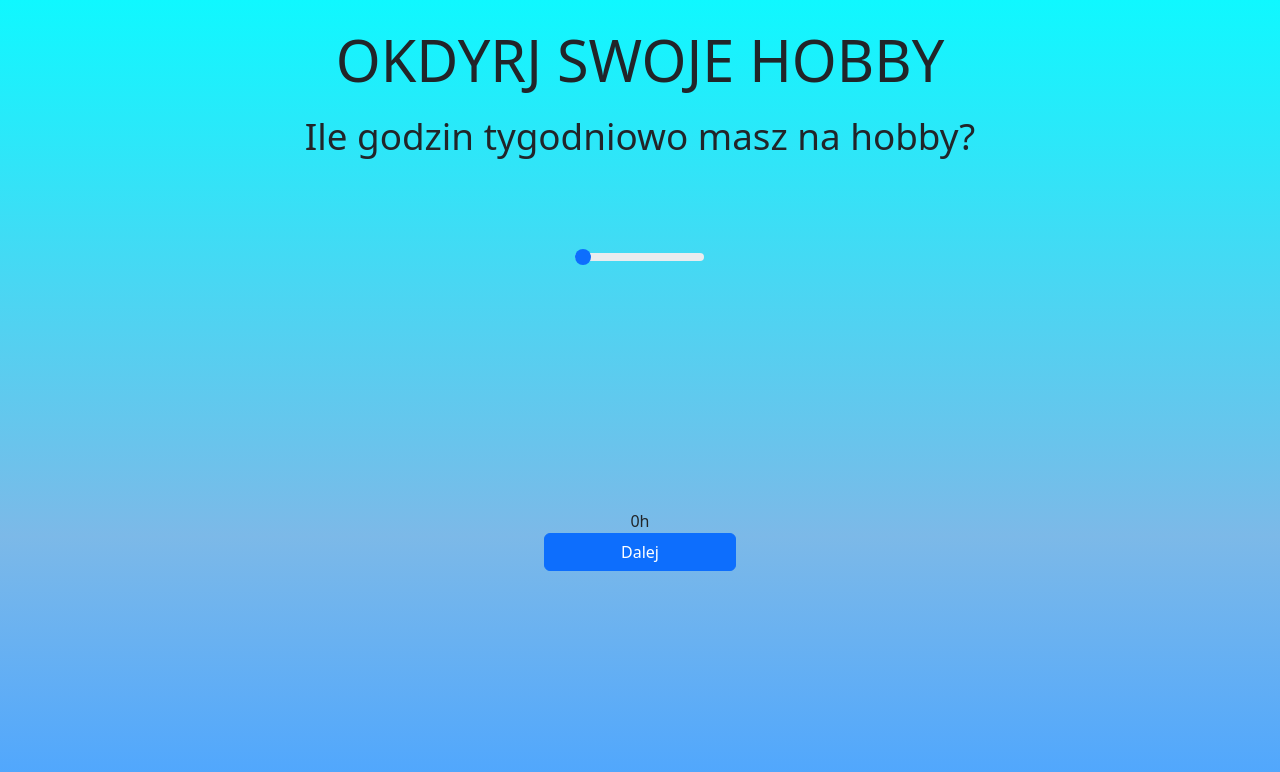
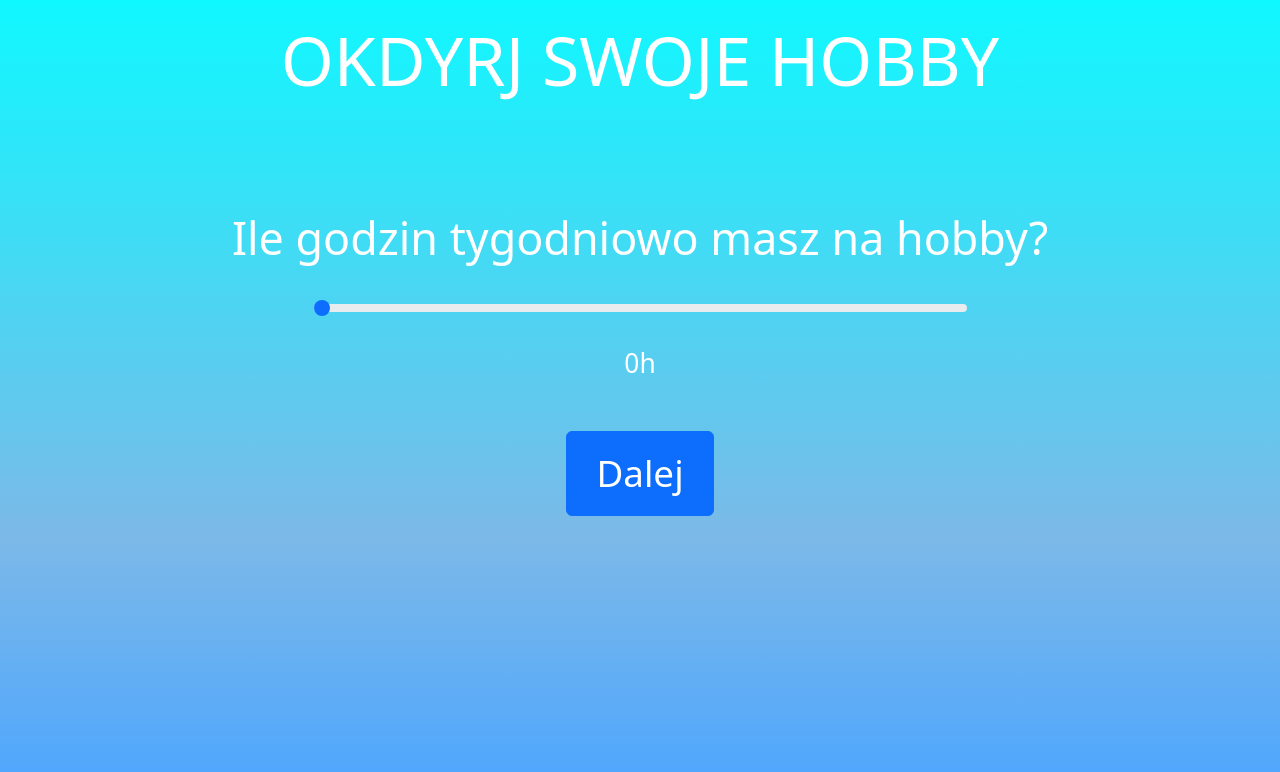
Before and after one commit to adamk05/odkryj_nowe_hobby, an Angular app in the folder frontend/: page / in a window 1280 px wide. Shown: the top 772 px of the page. Built offline with nearby package versions, Linux system fonts and the light colour scheme; no server answers.

Commit message:
style in progress

```diff
--- a/frontend/src/app/app.component.scss
+++ b/frontend/src/app/app.component.scss
@@ -10,7 +10,7 @@
 }
 
 .title {
-    font-size: calc(1em + 2vh + 2vw);
+    font-size: calc(1em + 2.5vh + 2.5vw);
 }
 
 .main {
--- a/frontend/src/app/app.component.ts
+++ b/frontend/src/app/app.component.ts
@@ -12,17 +12,9 @@ import { HobbyFormComponent } from './hobby-form/hobby-form.component';
   templateUrl: './app.component.html',
   styleUrl: './app.component.scss'
 })
-export class AppComponent implements OnInit{
+export class AppComponent{
   title = 'frontend';
 
   constructor(private hobbyService: HobbyService) { }
 
-  ngOnInit(): void {
-    this.hobbyService.test().subscribe({
-      next: (value) => {
-        console.log(value);
-      }
-    })
-  }
-
 }
--- a/frontend/src/app/hobby-form/hobby-form.component.html
+++ b/frontend/src/app/hobby-form/hobby-form.component.html
@@ -1,71 +1,71 @@
-<div class="wrapper">
+<div class="wrapper container">
     <div class="form-group" *ngIf="step === 0">
         <span class="question">Ile godzin tygodniowo masz na hobby?</span>
-        <input [(ngModel)]="hobby.time" min="0" max="80" type="range" class="form-range form-group">
+        <input [(ngModel)]="hobby.time" min="0" max="80" type="range" class="form-range">
         <span class="time-caption">{{hobby.time}}h</span>
-        <button class="btn btn-primary proceed-btn" (click)="stepAhead()">Dalej</button>
+        <button class="btn btn-primary big-btn proceed-btn" (click)="stepAhead()">Dalej</button>
     </div>
     <div class="form-group" *ngIf="step === 1">
         <span class="question">Lubisz ryzykowne aktywności?</span>
         <div class="buttons-wrapper">
-            <div class="btn btn-primary left-btn" (click)="riskyActivities()">TAK</div>
-            <div class="btn btn-primary right-btn" (click)="stepAhead()">NIE</div>
+            <div class="btn btn-primary big-btn" (click)="riskyActivities()">TAK</div>
+            <div class="btn btn-primary big-btn" (click)="stepAhead()">NIE</div>
         </div>
     </div>
     <div class="form-group" *ngIf="step === 2">
         <span class="question">Jesteś indywidualistą?</span>
         <div class="buttons-wrapper">
-            <div class="btn btn-primary left-btn" (click)="isIndividualist()">TAK</div>
-            <div class="btn btn-primary right-btn" (click)="stepAhead()">NIE</div>
+            <div class="btn btn-primary big-btn" (click)="isIndividualist()">TAK</div>
+            <div class="btn btn-primary big-btn" (click)="stepAhead()">NIE</div>
         </div>
     </div>
     <div class="form-group" *ngIf="step === 3">
         <span class="question">Wolisz planować wszystko z wyprzedzeniem czy działasz spontanicznie?</span>
         <div class="buttons-wrapper">
-            <div class="btn btn-primary left-btn" (click)="isSpontanic()">Spontanicznie</div>
-            <div class="btn btn-primary right-btn" (click)="stepAhead()">Planuję</div>
+            <div class="btn btn-primary big-btn" (click)="isSpontanic()">Spontanicznie</div>
+            <div class="btn btn-primary big-btn" (click)="stepAhead()">Planuję</div>
         </div>
     </div>
     <div class="form-group" *ngIf="step === 4">
         <span class="question">Czy lubisz spędzać czas na świeżym powietrzu?</span>
         <div class="buttons-wrapper">
-            <div class="btn btn-primary left-btn" (click)="freshAirActivities()">TAK</div>
-            <div class="btn btn-primary right-btn" (click)="stepAhead()">NIE</div>
+            <div class="btn btn-primary big-btn" (click)="freshAirActivities()">TAK</div>
+            <div class="btn btn-primary big-btn" (click)="stepAhead()">NIE</div>
         </div>
     </div>
     <div class="form-group" *ngIf="step === 5">
         <span class="question">Czy interesują cię aktywności wymagające kreatywności?</span>
         <div class="buttons-wrapper">
-            <div class="btn btn-primary left-btn" (click)="isCreative()">TAK</div>
-            <div class="btn btn-primary right-btn" (click)="stepAhead()">NIE</div>
+            <div class="btn btn-primary big-btn" (click)="isCreative()">TAK</div>
+            <div class="btn btn-primary big-btn" (click)="stepAhead()">NIE</div>
         </div>
     </div>
     <div class="form-group" *ngIf="step === 6">
         <span class="question">Czy lubisz czynności manualne?</span>
         <div class="buttons-wrapper">
-            <div class="btn btn-primary left-btn" (click)="manualActivities()">TAK</div>
-            <div class="btn btn-primary right-btn" (click)="stepAhead()">NIE</div>
+            <div class="btn btn-primary big-btn" (click)="manualActivities()">TAK</div>
+            <div class="btn btn-primary big-btn" (click)="stepAhead()">NIE</div>
         </div>
     </div>
     <div class="form-group" *ngIf="step === 7">
         <span class="question">Czy ciekawią Cię tematy techniczne i naukowe?</span>
         <div class="buttons-wrapper">
-            <div class="btn btn-primary left-btn" (click)="likesScience()">TAK</div>
-            <div class="btn btn-primary right-btn" (click)="stepAhead()">NIE</div>
+            <div class="btn btn-primary big-btn" (click)="likesScience()">TAK</div>
+            <div class="btn btn-primary big-btn" (click)="stepAhead()">NIE</div>
         </div>
     </div>
     <div class="form-group" *ngIf="step === 8">
         <span class="question">Czy interesujesz się historią?</span>
         <div class="buttons-wrapper">
-            <div class="btn btn-primary left-btn" (click)="likesHistory()">TAK</div>
-            <div class="btn btn-primary right-btn" (click)="stepAhead()">NIE</div>
+            <div class="btn btn-primary big-btn" (click)="likesHistory()">TAK</div>
+            <div class="btn btn-primary big-btn" (click)="stepAhead()">NIE</div>
         </div>
     </div>
     <div class="form-group" *ngIf="step === 9">
         <span class="question">Czy lubisz obcować z naturą?</span>
         <div class="buttons-wrapper">
-            <div class="btn btn-primary left-btn" (click)="likesNature()">TAK</div>
-            <div class="btn btn-primary right-btn" (click)="stepAhead()">NIE</div>
+            <div class="btn btn-primary big-btn" (click)="likesNature()">TAK</div>
+            <div class="btn btn-primary big-btn" (click)="stepAhead()">NIE</div>
         </div>
     </div>
 </div>
--- a/frontend/src/app/hobby-form/hobby-form.component.scss
+++ b/frontend/src/app/hobby-form/hobby-form.component.scss
@@ -10,16 +10,29 @@
     display: flex;
     flex-direction: column;
     align-items: center;
-    margin-bottom: 30vh;
+    margin-bottom: 25vh;
+    row-gap: 3vh;
+}
+
+.time-caption {
+    font-size: calc(1em + 0.5vh + 0.5vw);
 }
 
 .question {
-    padding: 0 0 10vh;
+    font-size: calc(1.5em + 1vh + 1vw);
+}
+
+.proceed-btn {
+    margin-top: 3vh;
+}
+
+.big-btn {
+    padding: calc(0.5rem + 0.7vh) calc(0.5rem + 1.7vw);
     font-size: calc(1em + 1vh + 1vw);
 }
 
-.proceed-btn {
-    width: 15vw;
+.form-range {
+    width: 80%;
 }
 
 .buttons-wrapper {
--- a/frontend/src/app/hobby.service.ts
+++ b/frontend/src/app/hobby.service.ts
@@ -15,10 +15,6 @@ export class HobbyService {
 
   constructor(private httpClient: HttpClient) { }
 
-  test(): Observable<any> {
-    return this.httpClient.get<any>('http://localhost:8080/api/test');
-  }
-
   getRecommendations(hobby: HobbyForm): Observable<Hobby[]> {
     return this.httpClient.post<Hobby[]>(this.BASE_URL + '/recommendations', hobby);
   }
--- a/frontend/src/styles.scss
+++ b/frontend/src/styles.scss
@@ -1 +1,4 @@
 /* You can add global styles to this file, and also import other style files */
+body {
+    color: white;
+}
```
